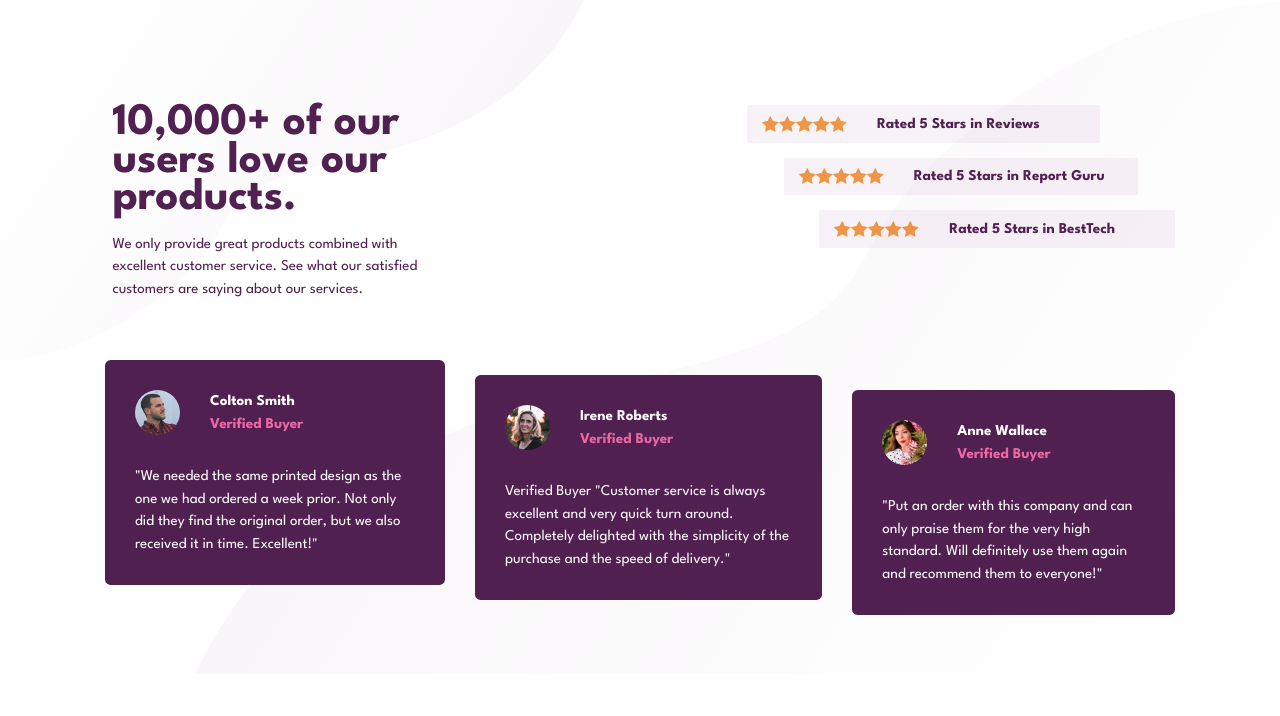
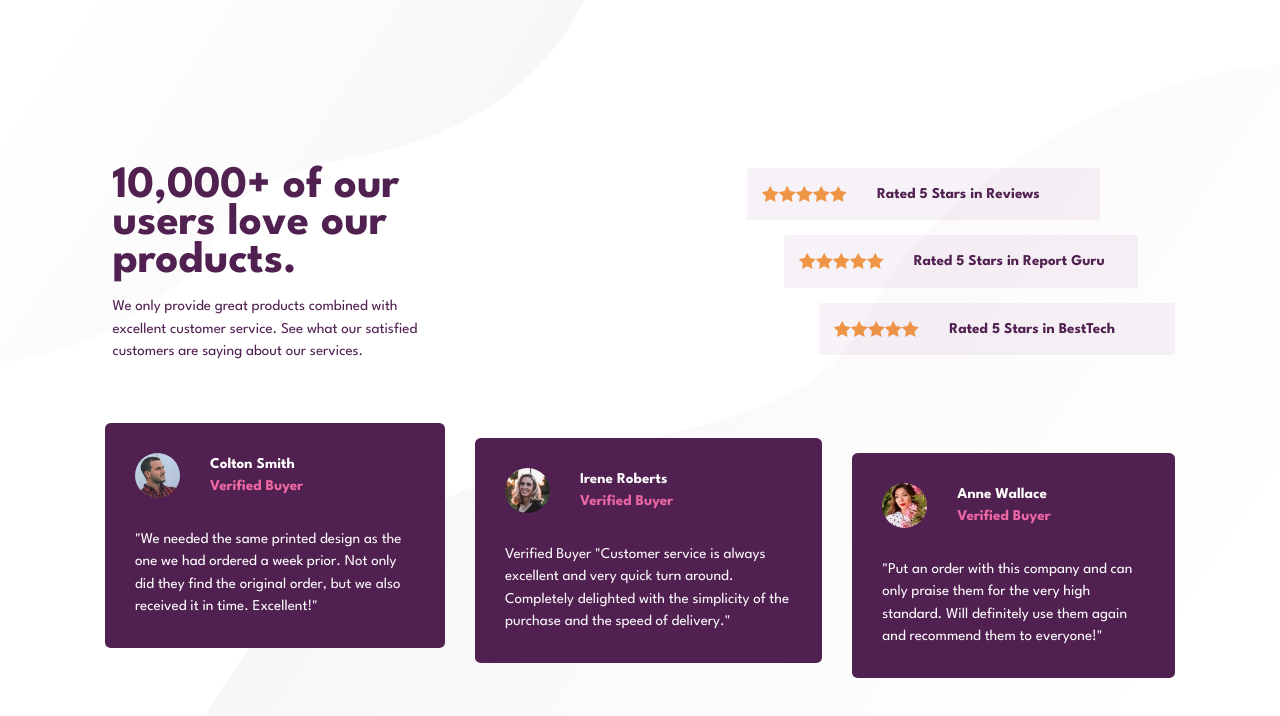
Before and after one commit to sthitaprajna-mishra/social-proof-section, a plain HTML site: page index.html in a window 1280 px wide. Drawn offline with Linux system fonts and the light colour scheme.

Commit message:
update ui

```diff
--- a/index.html
+++ b/index.html
@@ -20,7 +20,7 @@
     <title>Frontend Mentor | Social proof section</title>
   </head>
   <body
-    class="font-spartan flex flex-col md:flex-row md:justify-center md:items-center"
+    class="font-spartan flex flex-col md:flex-row md:justify-center md:items-center md:min-h-screen"
   >
     <img
       class="absolute top-0 left-0 md:hidden"
@@ -53,7 +53,7 @@
         </div>
         <div class="mt-12 md:mt-0 md:w-2/5 md:flex md:flex-col">
           <div
-            class="bg-lightGrayishMagenta rounded-sm py-4 mb-4 md:w-fit md:flex md:items-center md:space-x-8 md:pl-4 md:pr-16 md:py-2 md:self-start"
+            class="bg-lightGrayishMagenta rounded-sm py-4 mb-4 md:w-fit md:flex md:items-center md:space-x-8 md:pl-4 md:pr-16 md:self-start"
           >
             <div class="flex justify-center">
               <img src="./images/icon-star.svg" alt="star icon" />
@@ -69,7 +69,7 @@
             </div>
           </div>
           <div
-            class="bg-lightGrayishMagenta rounded-sm py-4 mb-4 md:w-fit md:flex md:items-center md:space-x-8 md:pl-4 md:pr-9 md:py-2 md:self-center"
+            class="bg-lightGrayishMagenta rounded-sm py-4 mb-4 md:w-fit md:flex md:items-center md:space-x-8 md:pl-4 md:pr-9 md:self-center"
           >
             <div class="flex justify-center">
               <img src="./images/icon-star.svg" alt="star icon" />
@@ -85,7 +85,7 @@
             </div>
           </div>
           <div
-            class="bg-lightGrayishMagenta rounded-sm py-4 md:w-fit md:flex md:items-center md:space-x-8 md:pl-4 md:pr-16 md:py-2 md:self-end"
+            class="bg-lightGrayishMagenta rounded-sm py-4 md:w-fit md:flex md:items-center md:space-x-8 md:pl-4 md:pr-16 md:self-end"
           >
             <div class="flex justify-center">
               <img src="./images/icon-star.svg" alt="star icon" />
```
Also changed, not shown: dist/output.css.
